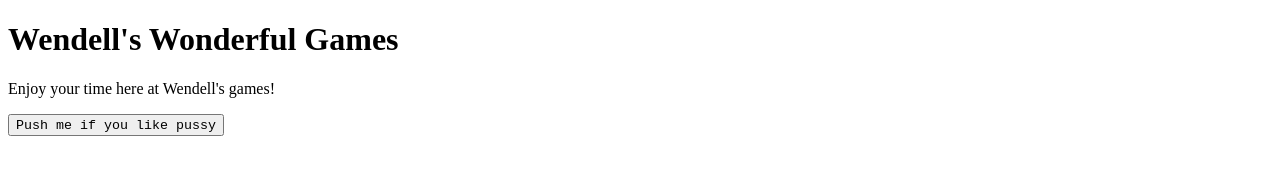
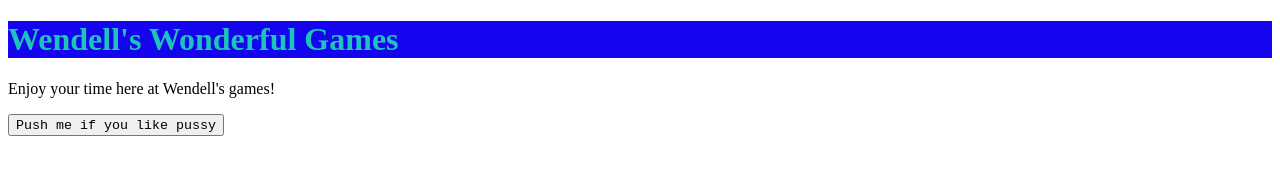
Before and after one commit to WendellDR/WendellDR, a plain HTML site: page index.html in a window 1280 px wide. Drawn offline with Linux system fonts and the light colour scheme.

Commit message:
Update style.css

```diff
--- a/style.css
+++ b/style.css
@@ -1 +1,6 @@
-/*hey jeff
+.logo {
+    color: rgb(29, 196, 187);
+    background-color: rgb(21, 5, 238);
+    border: rgb(255, 0, 0);
+    border-width: 1px;
+}
```
